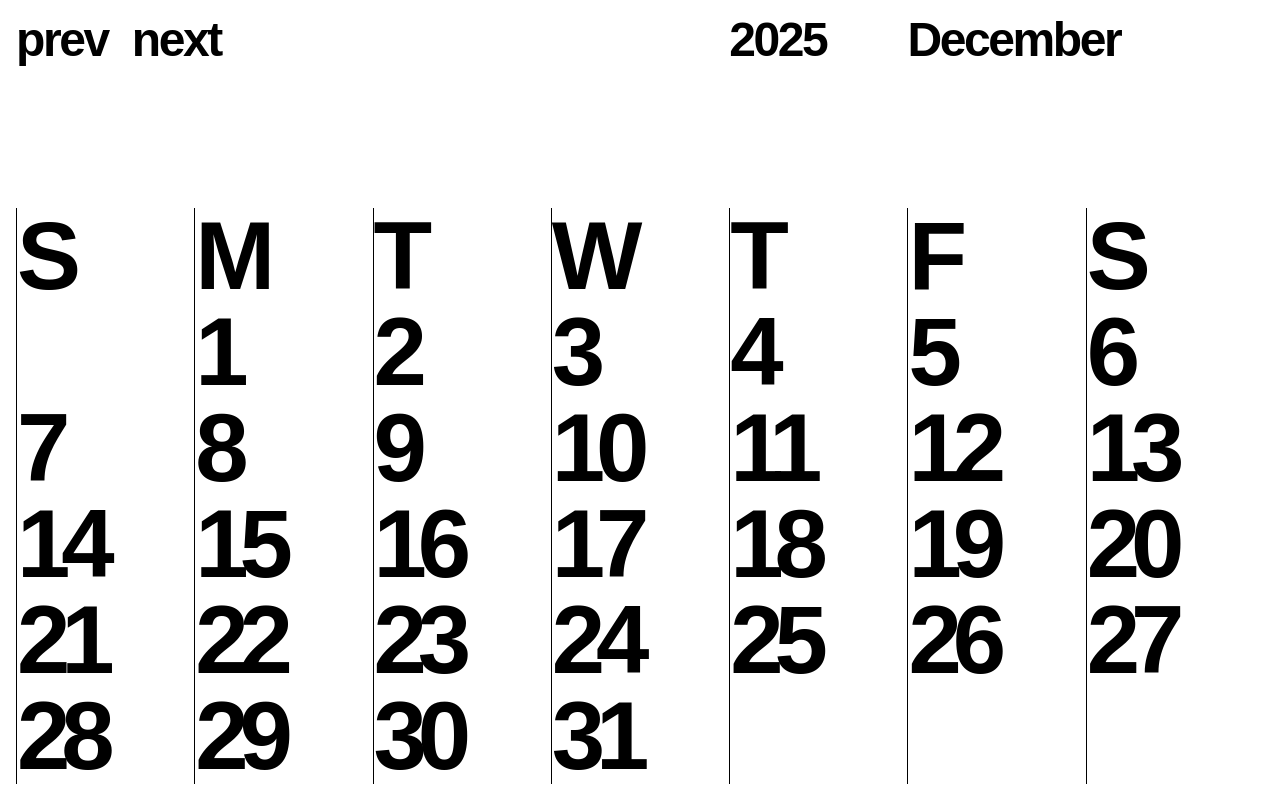
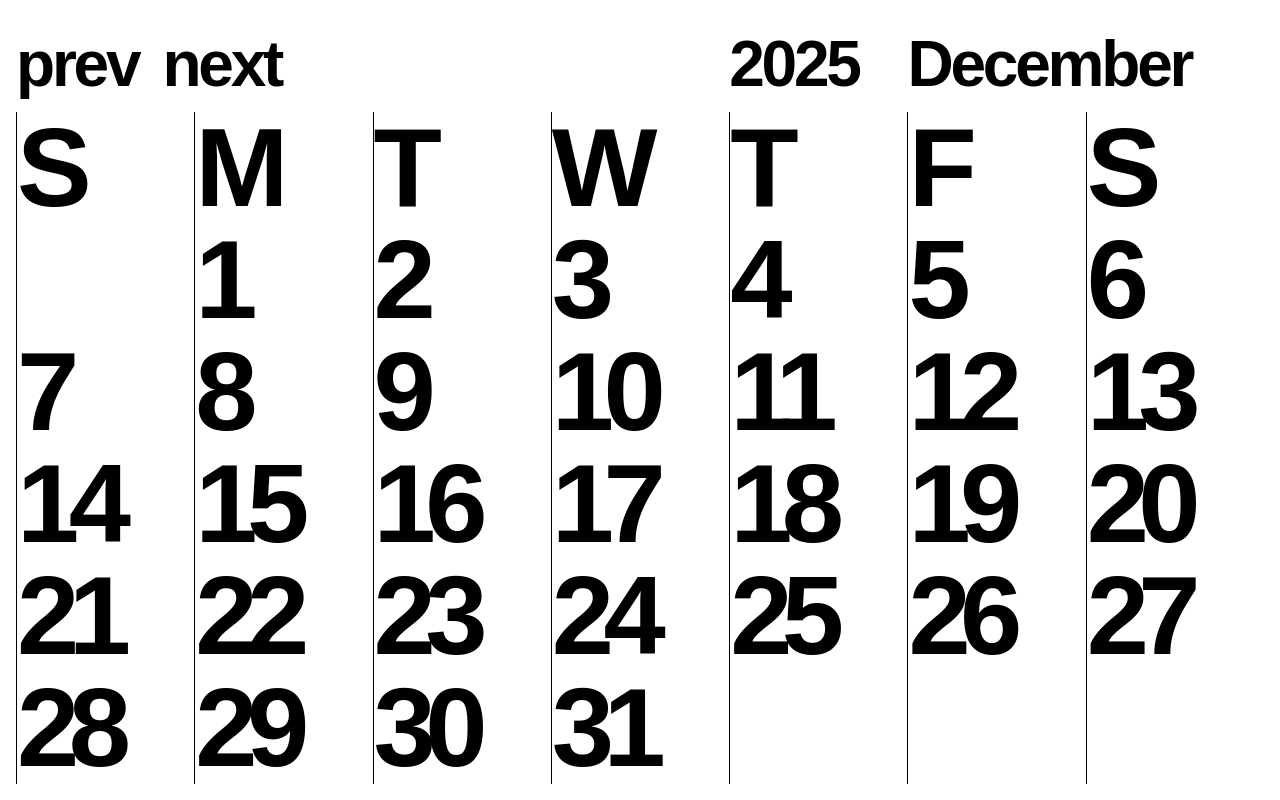
Before and after one commit to boldlybryan/stendigcal, a React (Vite) app: page / in a window 1280 px wide. Built offline with nearby package versions, Linux system fonts and the light colour scheme; a web font is replaced by a local one.

Commit message:
Refactor App component styles to use CSS variables for font sizes and remove hardcoded values

```diff
--- a/src/App.jsx
+++ b/src/App.jsx
@@ -40,7 +40,7 @@ function App() {
 
   return (
     <div className='font-display p-4 flex flex-col justify-between h-screen'>
-      <div className='grid grid-cols-7 text-5xl tracking-tighter'>
+      <div className='grid grid-cols-7 tracking-tighter' style={{ fontSize: 'var(--header-size)' }}>
         <div className='col-span-3 flex gap-6'>
           <button onClick={prev}>prev</button>
           <button onClick={next}>next</button>
@@ -49,7 +49,7 @@ function App() {
         <div className='col-span-2'>{monthName}</div>
       </div>
       <div>
-        <div className='grid grid-cols-7 text-8xl'>
+        <div className='grid grid-cols-7' style={{ fontSize: 'var(--day-size)' }}>
           {weekdays.map((day, i) => <div key={`h${i}`} className="border-l leading-none tracking-[-0.095em]">{day}</div>)}
           {cells.map((d, i) => <div key={i} className="border-l leading-none tracking-[-0.095em]">{d}</div>)}
         </div>
--- a/src/index.css
+++ b/src/index.css
@@ -1,3 +1,8 @@
+:root {
+  --day-size: max(3rem, min(12vw, 14vh));
+  --header-size: max(1.5rem, 5vw);
+}
+
 .font-display {
   font-family: "neue-haas-grotesk-display", sans-serif;
   font-weight: 600;
```
